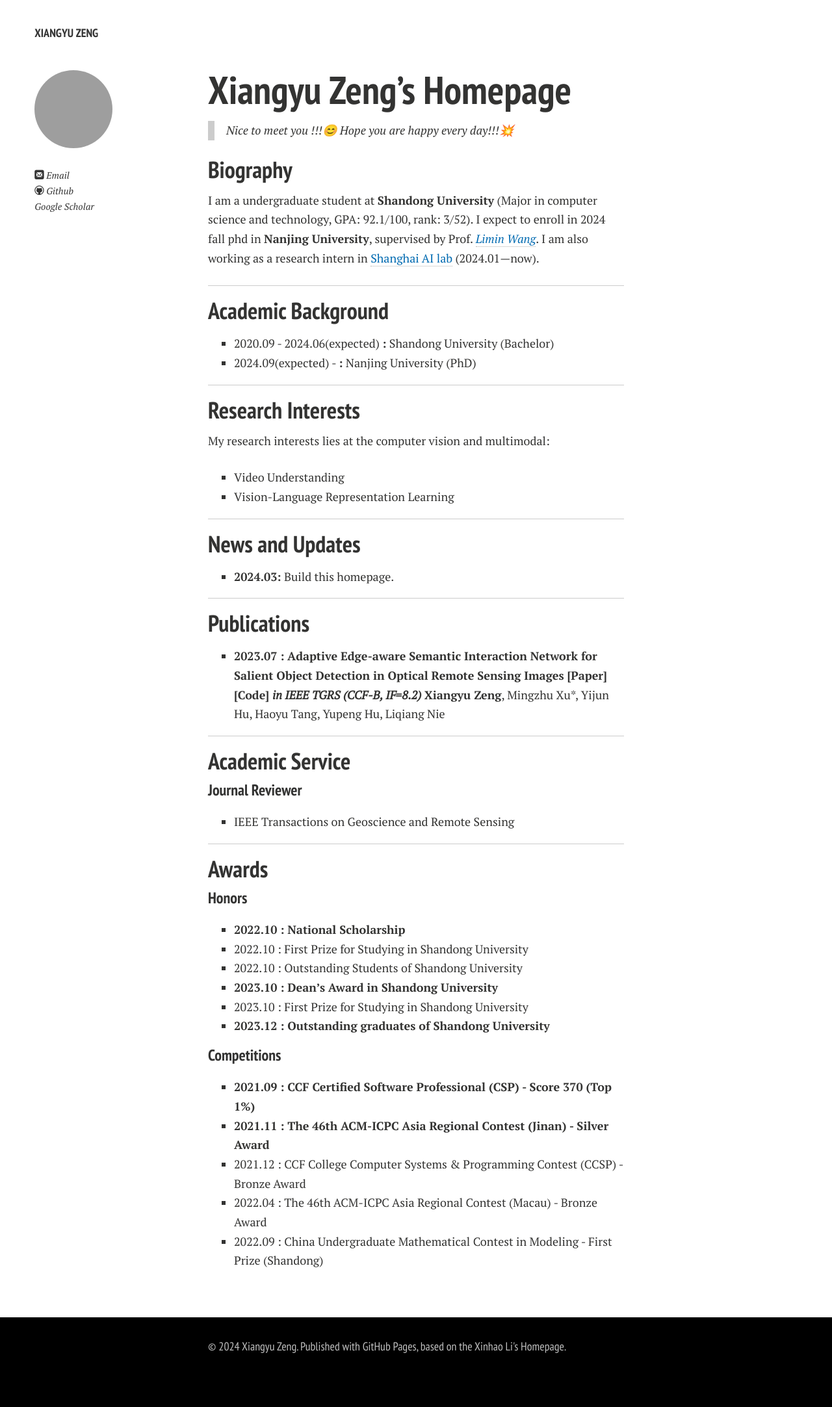
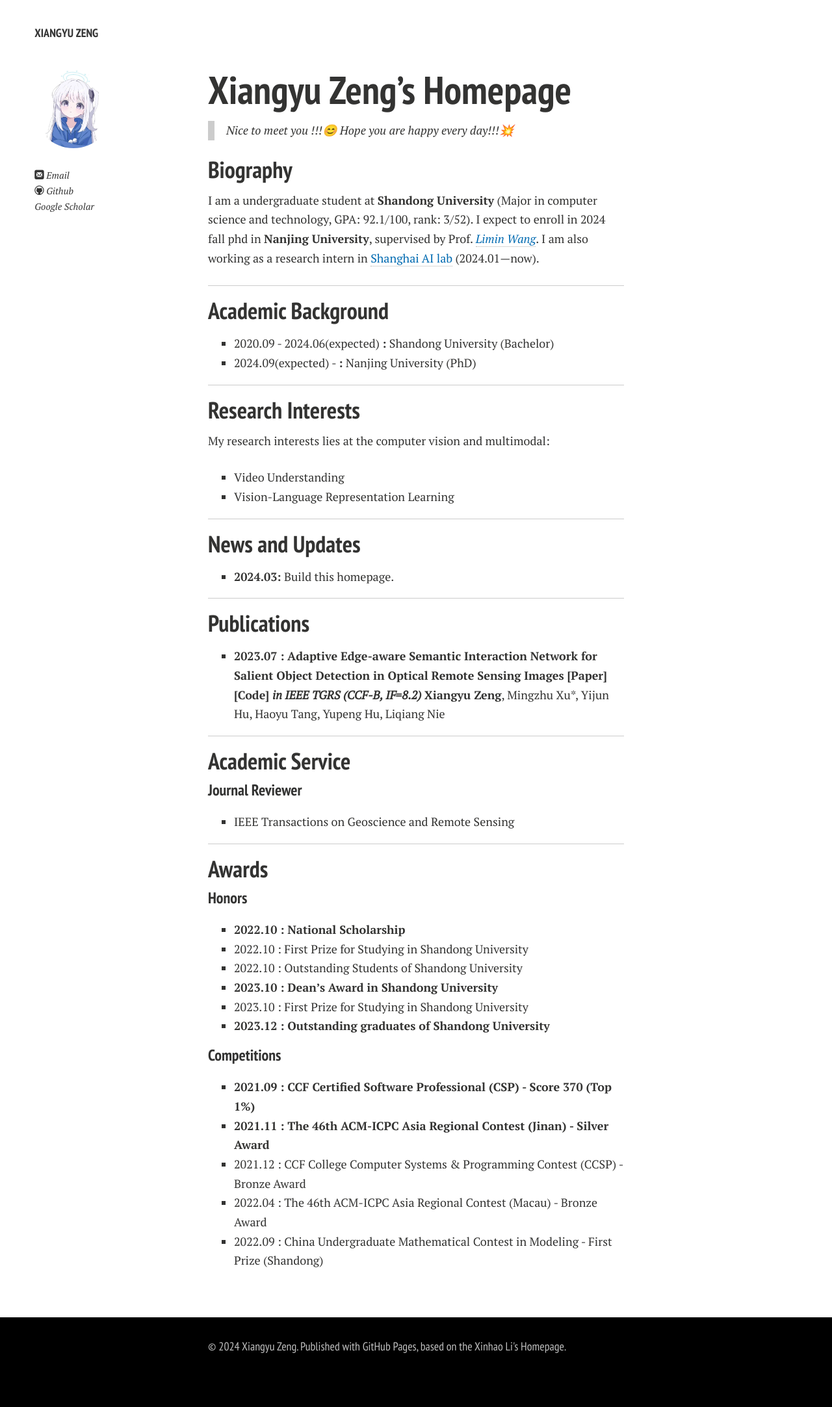
Before and after one commit to LanXingXuan/LanXingXuan.github.io, a Jekyll site: the page built from index.md, in a window 1280 px wide. Shown: the whole page at 65% size. Built offline with Jekyll 4.4.1, drawn with Linux system fonts in a browser that asks for light colours; nearby versions of some CDN libraries; comment, search, counter and statistics services are not loaded; a style sheet for code colours, icons or effects is not loaded; our own code applies the rules of GitHub Pages for plain Markdown files.

Commit message:
Update _config.yml

```diff
--- a/_config.yml
+++ b/_config.yml
@@ -7,7 +7,7 @@ url: https://LanXingXuan.github.io
 # Owner/author information
 owner:
   name: Xiangyu Zeng
-  avatar: gongzi.jpg
+  avatar: gz.jpg
 #  bio:
   email: XiangyuZeng2001@outlook.com
   # Social networking links are used in author-bio sidebar. Update and remove as you like.
```
